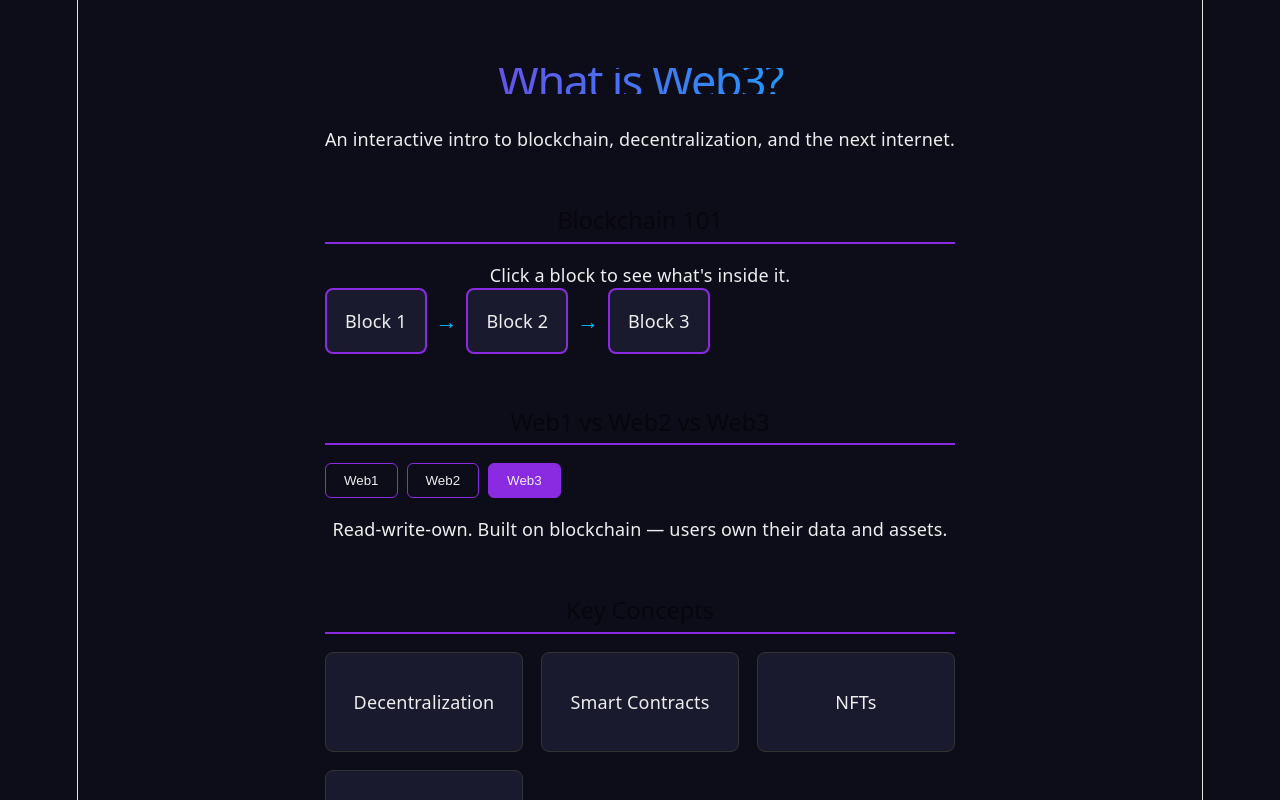
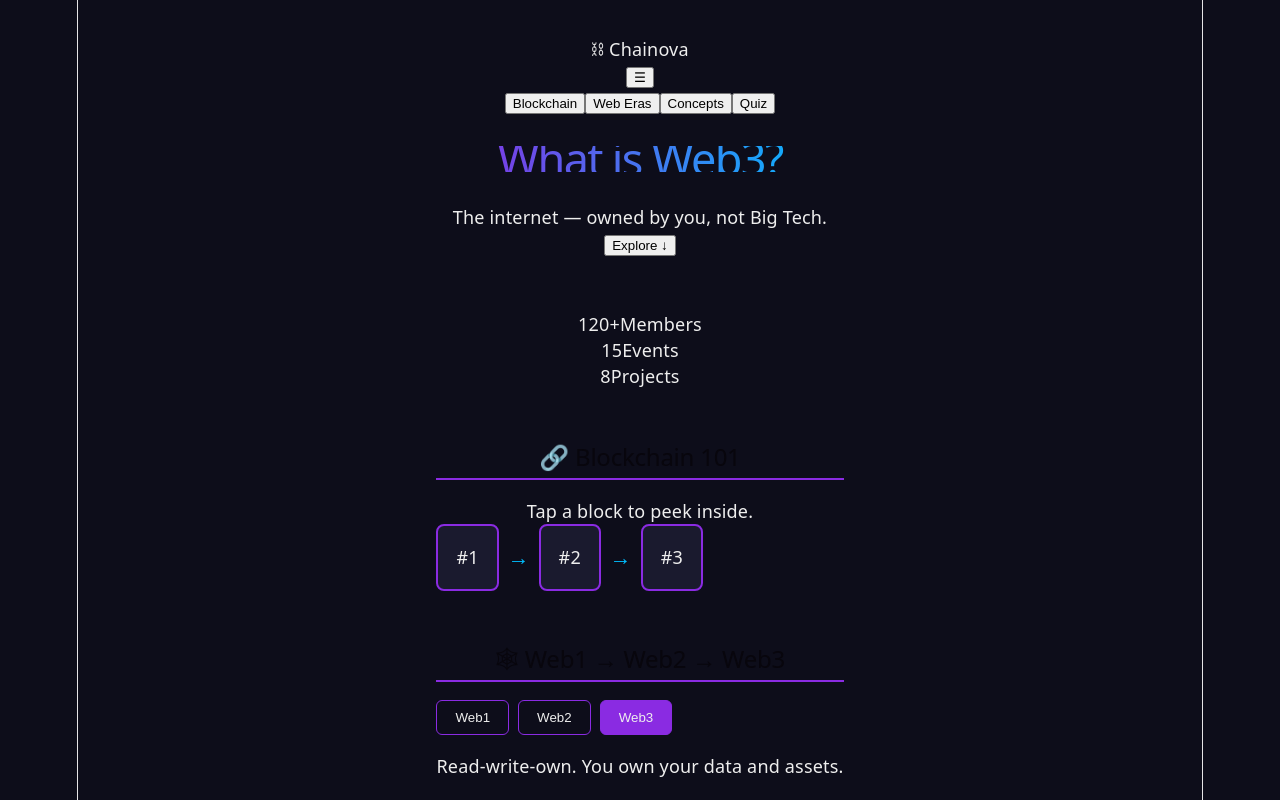
Before and after one commit to avikkaaa/chainova, a React (Vite) app: page / in a window 1280 px wide. Shown: the top 800 px of the page. Built offline with nearby package versions, Linux system fonts and the light colour scheme.

Commit message:
Enhance App component with icons and counting feature
Refactor App component with improved terminology and added icons for concepts. Introduce useCountUp hook for counting animations.

```diff
--- a/src/App.jsx
+++ b/src/App.jsx
@@ -1,30 +1,45 @@
-import { useState } from 'react';
+import { useState, useEffect } from 'react';
 import './App.css';
 
 const concepts = [
-  { term: 'Decentralization', def: 'No single company or person controls the network — it runs on thousands of computers worldwide.' },
-  { term: 'Smart Contracts', def: 'Self-executing code on the blockchain that runs automatically when conditions are met.' },
-  { term: 'NFTs', def: 'Unique digital tokens that prove ownership of a specific item, like art or collectibles.' },
-  { term: 'DeFi', def: 'Decentralized Finance — banking services (loans, trading) without a bank, run by code instead.' },
+  { icon: '🌐', term: 'Decentralization', def: 'No single owner — run by thousands of computers.' },
+  { icon: '📜', term: 'Smart Contracts', def: 'Code that runs itself when conditions are met.' },
+  { icon: '🎨', term: 'NFTs', def: 'Unique tokens proving ownership of digital items.' },
+  { icon: '💰', term: 'DeFi', def: 'Banking without banks — powered by code.' },
 ];
 
 const webEras = {
-  Web1: 'Read-only. Static pages, no interaction — like an online brochure.',
-  Web2: 'Read-write. Social media, apps — but companies own your data.',
-  Web3: 'Read-write-own. Built on blockchain — users own their data and assets.',
+  Web1: 'Read-only. Static pages, no interaction.',
+  Web2: 'Read-write. Apps & social media — but they own your data.',
+  Web3: 'Read-write-own. You own your data and assets.',
 };
 
 const blocks = [
   { id: 1, data: 'Genesis Block', hash: '0xA1B2', prev: '0000' },
-  { id: 2, data: 'Alice sends 5 coins to Bob', hash: '0xC3D4', prev: '0xA1B2' },
-  { id: 3, data: 'Bob sends 2 coins to Charlie', hash: '0xE5F6', prev: '0xC3D4' },
+  { id: 2, data: 'Alice → Bob: 5 coins', hash: '0xC3D4', prev: '0xA1B2' },
+  { id: 3, data: 'Bob → Charlie: 2 coins', hash: '0xE5F6', prev: '0xC3D4' },
 ];
 
 const quiz = [
   { q: 'Is Web3 controlled by one company?', options: ['Yes', 'No'], answer: 'No' },
   { q: 'What proves ownership of a digital item?', options: ['NFT', 'Cookie'], answer: 'NFT' },
-  { q: 'What runs automatically on the blockchain?', options: ['Smart Contract', 'Email'], answer: 'Smart Contract' },
+  { q: 'What runs automatically on-chain?', options: ['Smart Contract', 'Email'], answer: 'Smart Contract' },
 ];
+
+function useCountUp(target, duration = 1500) {
+  const [count, setCount] = useState(0);
+  useEffect(() => {
+    let start = 0;
+    const stepTime = Math.max(Math.floor(duration / target), 10);
+    const timer = setInterval(() => {
+      start += 1;
+      setCount(start);
+      if (start >= target) clearInterval(timer);
+    }, stepTime);
+    return () => clearInterval(timer);
+  }, [target, duration]);
+  return count;
+}
 
 function App() {
   const [activeEra, setActiveEra] = useState('Web3');
@@ -32,6 +47,11 @@ function App() {
   const [selectedBlock, setSelectedBlock] = useState(null);
   const [quizIndex, setQuizIndex] = useState(0);
   const [feedback, setFeedback] = useState(null);
+  const [menuOpen, setMenuOpen] = useState(false);
+
+  const members = useCountUp(120);
+  const events = useCountUp(15);
+  const projects = useCountUp(8);
 
   function handleQuizAnswer(option) {
     const correct = quiz[quizIndex].answer === option;
@@ -42,16 +62,42 @@ function App() {
     }, 1000);
   }
 
+  function scrollTo(id) {
+    document.getElementById(id)?.scrollIntoView({ behavior: 'smooth' });
+    setMenuOpen(false);
+  }
+
   return (
     <div className="app">
+      <div className="glow glow-1" />
+      <div className="glow glow-2" />
+
+      <nav className="navbar">
+        <div className="logo">⛓ Chainova</div>
+        <button className="menu-toggle" onClick={() => setMenuOpen(!menuOpen)}>☰</button>
+        <div className={`nav-links ${menuOpen ? 'open' : ''}`}>
+          <button onClick={() => scrollTo('blockchain')}>Blockchain</button>
+          <button onClick={() => scrollTo('eras')}>Web Eras</button>
+          <button onClick={() => scrollTo('concepts')}>Concepts</button>
+          <button onClick={() => scrollTo('quiz')}>Quiz</button>
+        </div>
+      </nav>
+
       <header className="hero">
         <h1>What is Web3?</h1>
-        <p>An interactive intro to blockchain, decentralization, and the next internet.</p>
+        <p>The internet — owned by you, not Big Tech.</p>
+        <button className="cta" onClick={() => scrollTo('blockchain')}>Explore ↓</button>
       </header>
 
-      <section className="blockchain-demo">
-        <h2>Blockchain 101</h2>
-        <p>Click a block to see what's inside it.</p>
+      <section className="stats">
+        <div className="stat"><span>{members}+</span>Members</div>
+        <div className="stat"><span>{events}</span>Events</div>
+        <div className="stat"><span>{projects}</span>Projects</div>
+      </section>
+
+      <section id="blockchain" className="blockchain-demo">
+        <h2>🔗 Blockchain 101</h2>
+        <p className="subtext">Tap a block to peek inside.</p>
         <div className="chain">
           {blocks.map((block) => (
             <div key={block.id} className="block-wrapper">
@@ -59,7 +105,7 @@ function App() {
                 className={`block ${selectedBlock === block.id ? 'active' : ''}`}
                 onClick={() => setSelectedBlock(selectedBlock === block.id ? null : block.id)}
               >
-                Block {block.id}
+                #{block.id}
               </div>
               {block.id < blocks.length && <div className="link">→</div>}
             </div>
@@ -69,13 +115,13 @@ function App() {
           <div className="block-details">
             <p><strong>Data:</strong> {blocks[selectedBlock - 1].data}</p>
             <p><strong>Hash:</strong> {blocks[selectedBlock - 1].hash}</p>
-            <p><strong>Previous Hash:</strong> {blocks[selectedBlock - 1].prev}</p>
+            <p><strong>Prev:</strong> {blocks[selectedBlock - 1].prev}</p>
           </div>
         )}
       </section>
 
-      <section className="era-tabs">
-        <h2>Web1 vs Web2 vs Web3</h2>
+      <section id="eras" className="era-tabs">
+        <h2>🕸 Web1 → Web2 → Web3</h2>
         <div className="tabs">
           {Object.keys(webEras).map((era) => (
             <button
@@ -90,8 +136,8 @@ function App() {
         <p className="era-text">{webEras[activeEra]}</p>
       </section>
 
-      <section className="concepts">
-        <h2>Key Concepts</h2>
+      <section id="concepts" className="concepts">
+        <h2>🧩 Key Concepts</h2>
         <div className="card-grid">
           {concepts.map((c, i) => (
             <div
@@ -99,14 +145,19 @@ function App() {
               className={`card ${flipped === i ? 'flipped' : ''}`}
               onClick={() => setFlipped(flipped === i ? null : i)}
             >
-              {flipped === i ? c.def : c.term}
+              {flipped === i ? c.def : (
+                <>
+                  <div className="card-icon">{c.icon}</div>
+                  {c.term}
+                </>
+              )}
             </div>
           ))}
         </div>
       </section>
 
-      <section className="quiz">
-        <h2>Quick Quiz</h2>
+      <section id="quiz" className="quiz">
+        <h2>🧠 Quick Quiz</h2>
         <p>{quiz[quizIndex].q}</p>
         <div className="quiz-options">
           {quiz[quizIndex].options.map((opt) => (
@@ -117,13 +168,13 @@ function App() {
         </div>
         {feedback && (
           <p className={feedback === 'correct' ? 'feedback correct' : 'feedback wrong'}>
-            {feedback === 'correct' ? '✅ Correct!' : '❌ Try again next time'}
+            {feedback === 'correct' ? '✅ Nice!' : '❌ Try again'}
           </p>
         )}
       </section>
 
       <footer className="footer">
-        <p>Built by the Web3 & Blockchain Society</p>
+        <p>⛓by Avika </p>
       </footer>
     </div>
   );
```
